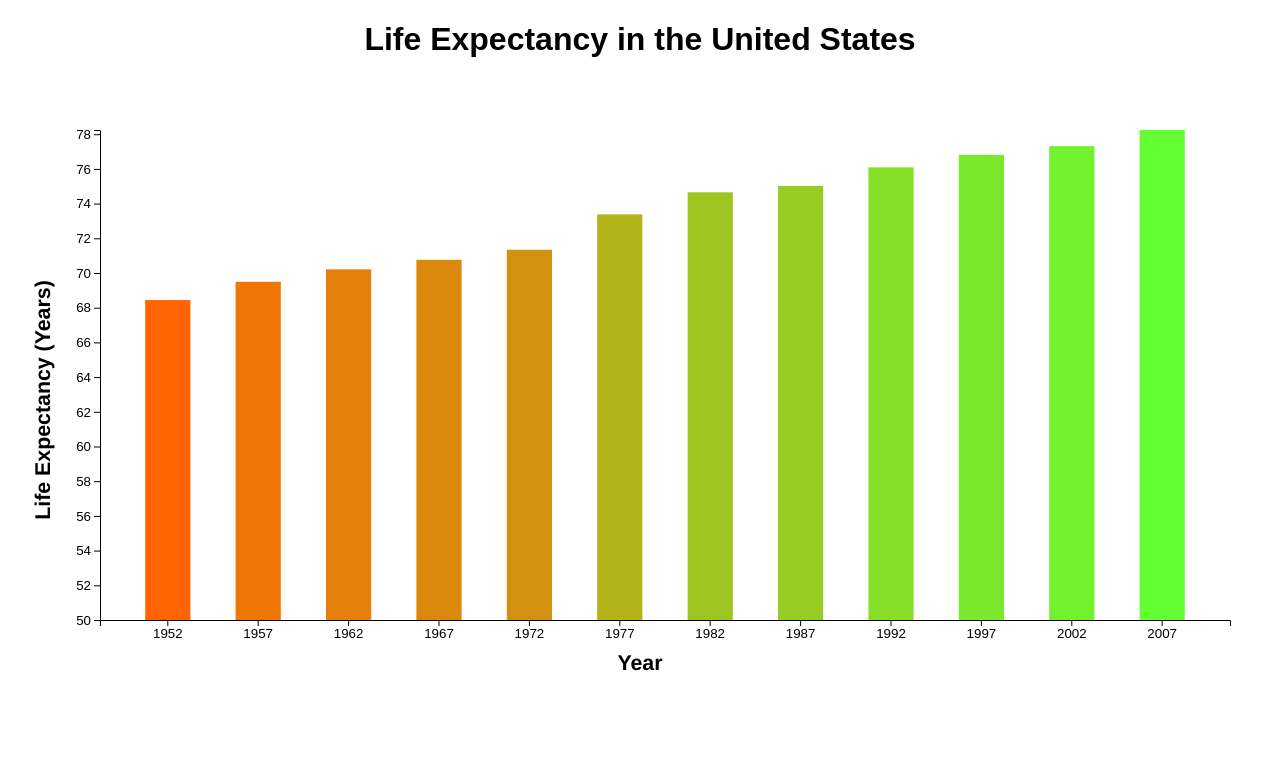
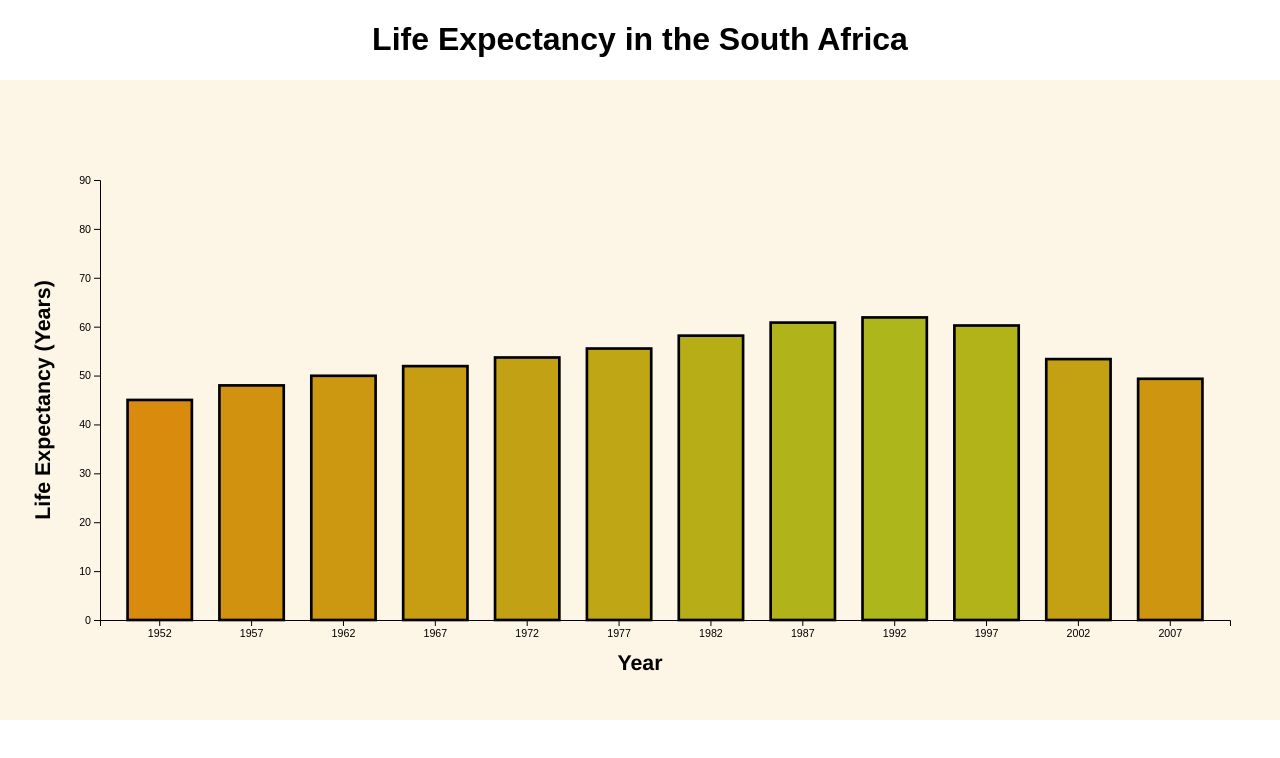
Before and after one commit to smala017/smala017, a plain HTML site: page homework/02-21/index.html in a window 1280 px wide. Drawn offline with nearby package versions, Linux system fonts and the light colour scheme.

Commit message:
finished HW7

```diff
--- a/homework/02-21/index.html
+++ b/homework/02-21/index.html
@@ -9,7 +9,7 @@
         <script src="https://d3js.org/d3.v7.min.js"></script>
     </head>
     <body>
-        <h1>Life Expectancy in the United States</h1>
+        <h1>Life Expectancy in the South Africa</h1>
 
         <div id="chart"></div>
 
--- a/homework/02-21/scripts/script.js
+++ b/homework/02-21/scripts/script.js
@@ -12,6 +12,7 @@ d3.csv("./data/gapminder.csv").then(function(data) {
     // An SVG Canvas's Viewport has a "width" and "height"
     const svg = d3.select("#chart")
         .append("svg")
+        .style("background-color", "oldlace")
         .attr("width", width)
         .attr("height", height);
 
@@ -21,7 +22,7 @@ d3.csv("./data/gapminder.csv").then(function(data) {
 
     let filtered_data = data.filter(function(d) {
 
-        return d.country === 'United States';
+        return d.country === 'South Africa';
 
     });
 
@@ -41,7 +42,7 @@ d3.csv("./data/gapminder.csv").then(function(data) {
     //4. CREATE SCALES
 
     const margin = {
-        top: 50,
+        top: 100,
         left: 100,
         right: 50,
         bottom: 100
@@ -50,10 +51,10 @@ d3.csv("./data/gapminder.csv").then(function(data) {
     const xScale = d3.scaleBand()
         .domain(["1952","1957","1962","1967","1972","1977","1982","1987","1992","1997","2002","2007"])
         .range([margin.left, width - margin.right])
-        .padding(0.5);
+        .padding(.3);
 
     const yScale = d3.scaleLinear()
-        .domain([50, lifeExp.max])
+        .domain([0, 90])
         .range([height - margin.bottom, margin.top]);
 
 
@@ -78,15 +79,15 @@ d3.csv("./data/gapminder.csv").then(function(data) {
 
 
     const colorScaleR = d3.scaleLinear()
-        .domain([lifeExp.min, lifeExp.max])
+        .domain([30, 90])
         .range([256, 100])
 
     const colorScaleG = d3.scaleLinear()
-        .domain([lifeExp.min, lifeExp.max])
+        .domain([30, 90])
         .range([100, 256])
 
     const colorScaleB = d3.scaleLinear()
-        .domain([lifeExp.min, lifeExp.max])
+        .domain([30, 90])
         .range([0, 50])
 
     const points = svg.selectAll("rect")
@@ -95,6 +96,8 @@ d3.csv("./data/gapminder.csv").then(function(data) {
         .append("rect")
             .attr("x", function(d) { return xScale(d.year); })
             .attr("y", function(d) { return yScale(d.lifeExp); })
+            .attr("stroke", "black")
+            .attr("stroke-width", "2pt")
             .attr("width", xScale.bandwidth())
             .attr("height", function(d) { return height - (margin.bottom + yScale(d.lifeExp))})
             .attr("fill", function(d) {
--- a/homework/02-21/style/styles.css
+++ b/homework/02-21/style/styles.css
@@ -42,5 +42,5 @@ https://developer.mozilla.org/en-US/docs/Web/CSS/length
   }
 
   .axis {
-    font-size: 10pt;
+    font-size: 8pt;
   }
```
